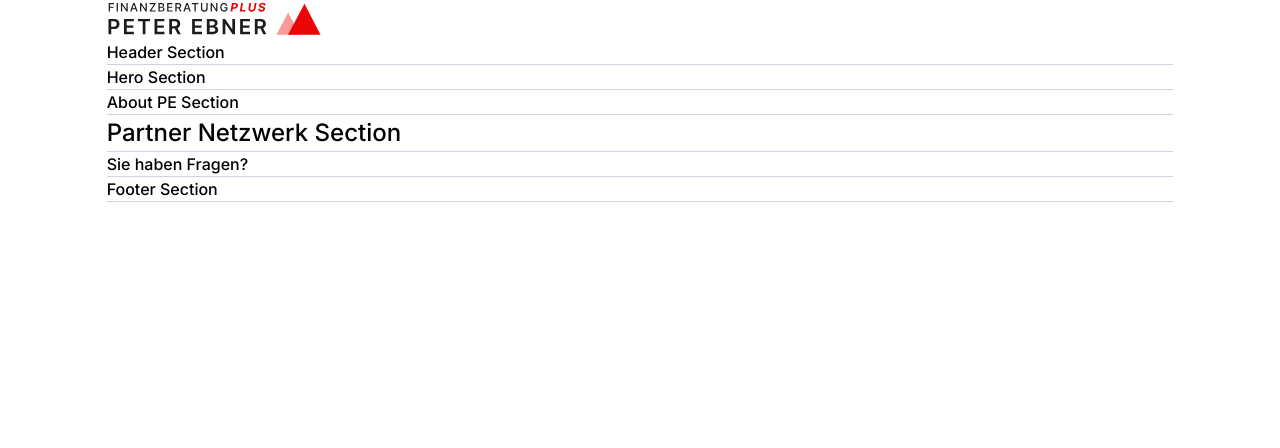
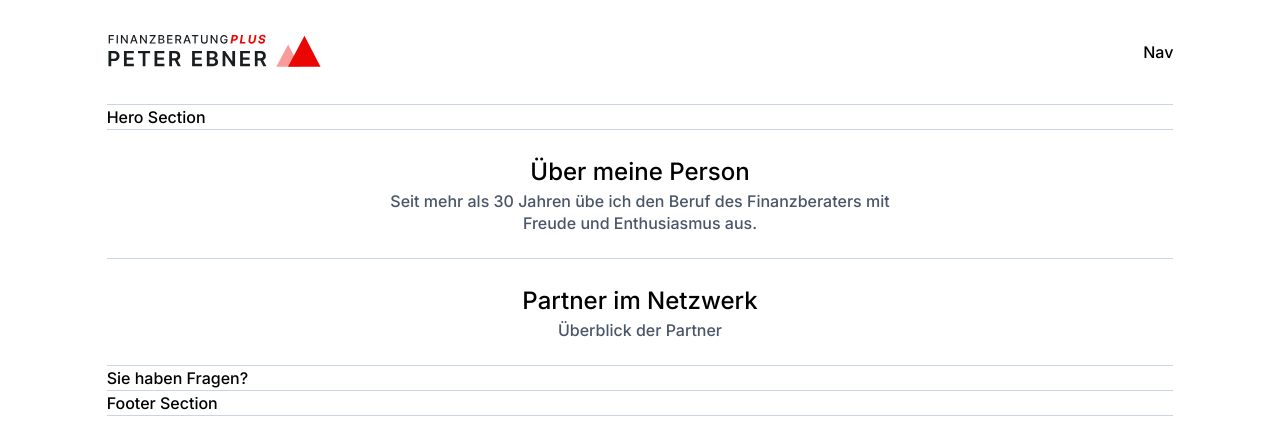
Before and after one commit to dvdptr/website-peplus, a Nuxt app: page / in a window 1280 px wide. Shown: the top 448 px of the page. Built offline with nearby package versions, Linux system fonts and the light colour scheme.

Commit message:
add Headline component in subfolder /elements and implement it into about and netzwerk component

```diff
--- a/components/About.vue
+++ b/components/About.vue
@@ -1,11 +1,26 @@
 <template>
   <div>
-    <section class="border-b border-gray-400">About PE Section</section>
+    <section class="border-b border-gray-400">
+      <Headline :title="title" :subtitle="subtitle" />
+    </section>
   </div>
 </template>
 
 <script>
-export default {};
+import Headline from "@/components/elements/Headline.vue";
+
+export default {
+  components: {
+    Headline
+  },
+  data() {
+    return {
+      title: "Über meine Person",
+      subtitle:
+        "Seit mehr als 30 Jahren übe ich den Beruf des Finanzberaters mit Freude und Enthusiasmus aus."
+    };
+  }
+};
 </script>
 
 <style>
--- a/components/Header.vue
+++ b/components/Header.vue
@@ -1,9 +1,9 @@
 <template>
-  <div>
+  <div class="flex justify-between border-b border-gray-400 py-8">
     <div>
       <Logo class="h-10" />
     </div>
-    <section class="border-b border-gray-400">Header Section</section>
+    <section class="flex items-center">Nav</section>
   </div>
 </template>
 
--- a/components/Netzwerk.vue
+++ b/components/Netzwerk.vue
@@ -1,11 +1,25 @@
 <template>
   <div>
-    <section class="text-2xl border-b border-gray-400">Partner Netzwerk Section</section>
+    <section class="text-2xl border-b border-gray-400">
+      <Headline :title="title" :subtitle="subtitle" />
+    </section>
   </div>
 </template>
 
 <script>
-export default {};
+import Headline from "@/components/elements/Headline.vue";
+
+export default {
+  components: {
+    Headline
+  },
+  data() {
+    return {
+      title: "Partner im Netzwerk",
+      subtitle: "Überblick der Partner"
+    };
+  }
+};
 </script>
 
 <style>
--- /dev/null
+++ b/components/elements/Headline.vue
@@ -0,0 +1,19 @@
+<template>
+  <div class="py-6">
+    <section class="text-center text-2xl">{{title}}</section>
+    <section class="text-center text-gray-700 w-1/2 mx-auto leading-snug text-base">{{subtitle}}</section>
+  </div>
+</template>
+
+<script>
+export default {
+  props: ["title", "subtitle"]
+  //   props: {
+  //     title: String,
+  //     required: true
+  //   }
+};
+</script>
+
+<style>
+</style>
```
